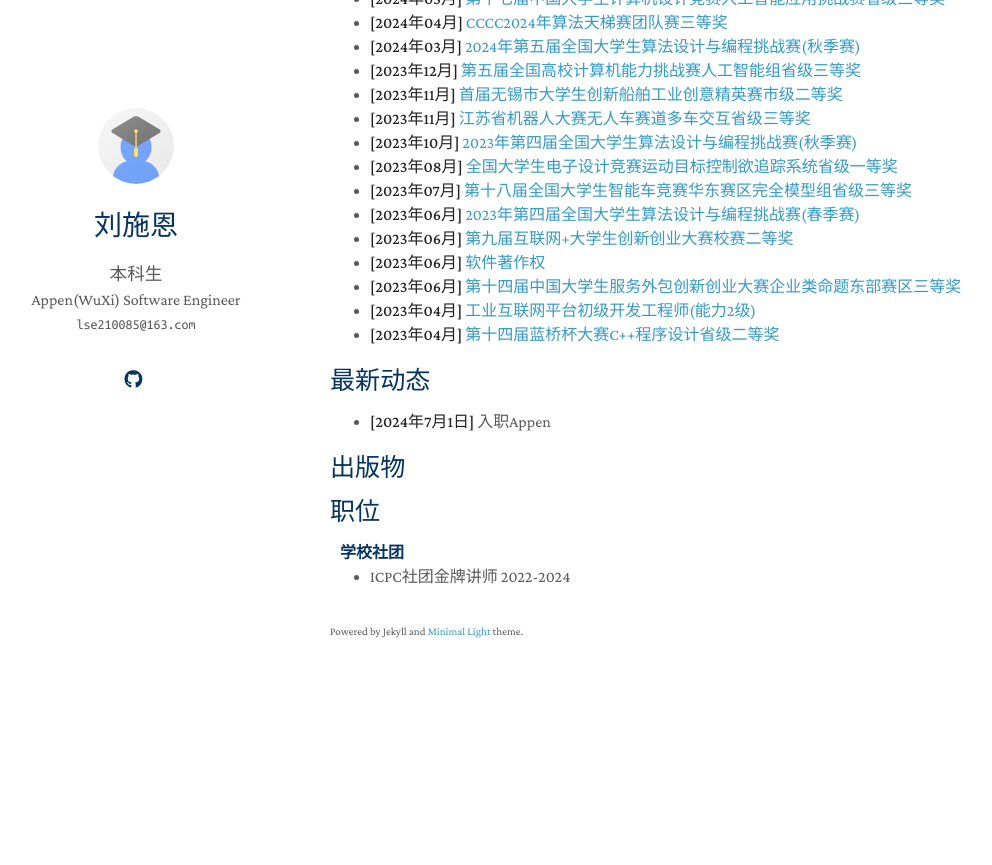
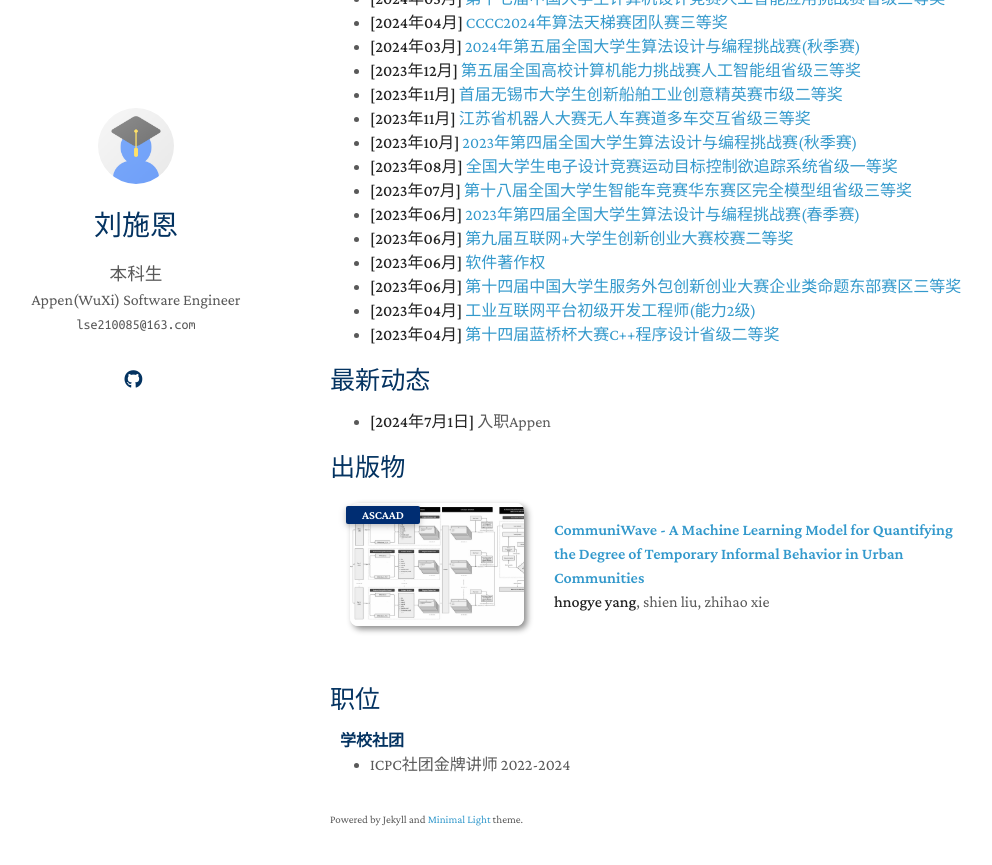
Before and after one commit to lsewcx/lse, a Jekyll site: the page built from index.md, in a window 1280 px wide and 900 px high, scrolled down 559 px. Shown: the top 865 px of the window, without its empty margins (140-1132 px from the left). Built offline with Jekyll 4.4.1, drawn with Linux system fonts in a browser that asks for light colours; comment, search, counter and statistics services are not loaded; a style sheet for code colours, icons or effects is not loaded; our own code applies the rules of GitHub Pages for plain Markdown files; before the commit the page ends 1271 px from its top, so only the background shows below that.

Commit message:
添加出版物

```diff
--- a/_data/publications.yml
+++ b/_data/publications.yml
@@ -10,13 +10,13 @@ main:
   #   image: ./assets/img/teaser_example_2.png
   #   notes: Early Accept
 
-  # - title: "Mnemonics Training: Multi-Class Incremental Learning without Forgetting"
-  #   authors: <strong>Yaoyao Liu</strong>, Yuting Su, An-An Liu, Bernt Schiele, Qianru Sun
-  #   conference_short: CVPR
-  #   conference: IEEE/CVF Conference on Computer Vision and Pattern Recognition <strong>(CVPR)</strong>, 2020.
-  #   pdf: https://arxiv.org/pdf/2002.10211.pdf
-  #   code: https://github.com/yaoyao-liu/class-incremental-learning/tree/main/mnemonics-training
-  #   page: https://class-il.mpi-inf.mpg.de/mnemonics/
-  #   bibtex: https://class-il.mpi-inf.mpg.de/mnemonics/
-  #   notes: Oral Presentation
-  #   image: ./assets/img/teaser_example.png
+  - title: "CommuniWave - A Machine Learning Model for Quantifying the Degree of Temporary Informal Behavior in Urban Communities"
+    authors: <strong>hnogye yang</strong>, shien liu, zhihao xie
+    conference_short: ASCAAD
+    # conference: IEEE/CVF Conference on Computer Vision and Pattern Recognition <strong>(CVPR)</strong>, 2020.
+    # pdf: https://arxiv.org/pdf/2002.10211.pdf
+    # code: https://github.com/yaoyao-liu/class-incremental-learning/tree/main/mnemonics-training
+    # page: https://class-il.mpi-inf.mpg.de/mnemonics/
+    # bibtex: https://class-il.mpi-inf.mpg.de/mnemonics/
+    # notes: Oral Presentation
+    image: ../resources/1280x1280.JPEG
```
Also changed, not shown: resources/1280X1280.JPEG (added).
